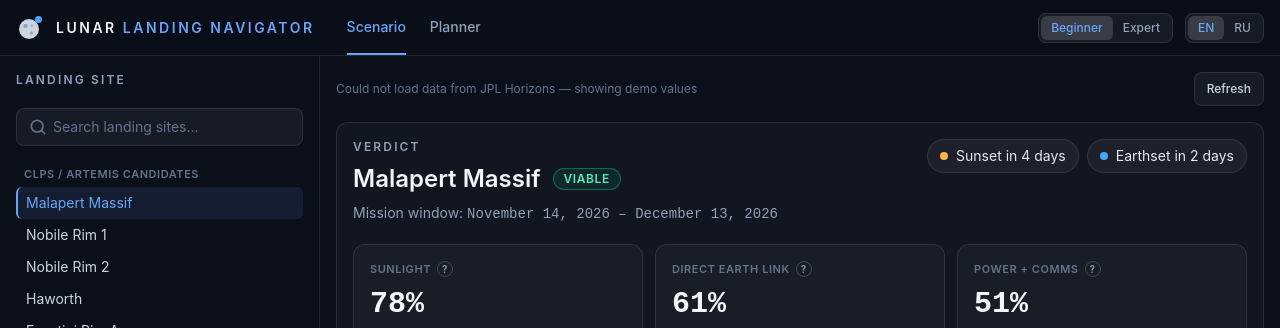
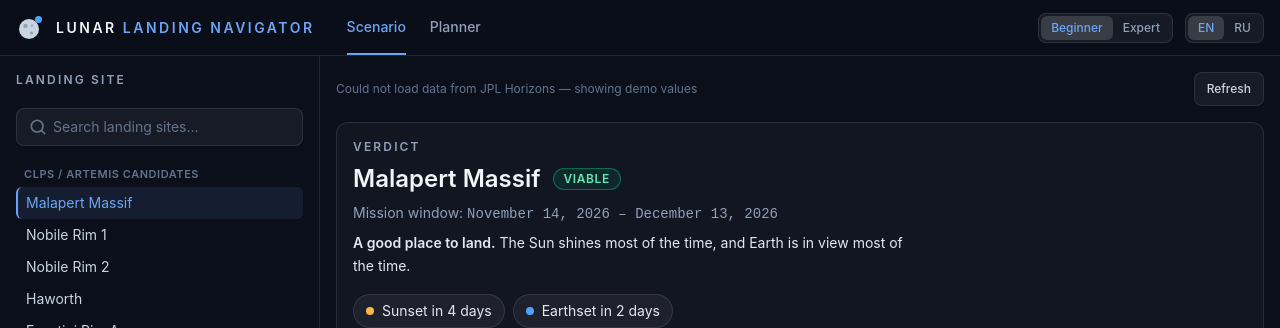
Before and after one commit to dilmun1101/lunar-landing-site-navigator, a React (Vite) app: page /#/scenario in a window 1280 px wide. Both pictures are taken after a click on the button "Beginner". Shown: the top 328 px of the page. Built offline with nearby package versions, Linux system fonts and the light colour scheme; no server answers.

Commit message:
feat: add plain-language verdict sentence for beginners

```diff
--- a/public/locales/en/translation.json
+++ b/public/locales/en/translation.json
@@ -106,7 +106,26 @@
     "dataNoteFlatApprox": "Data: JPL Horizons (DE441), airless, flat horizon — no LOLA terrain data for this site; coordinates are the approximate region center",
     "noData": "This site has no coordinates yet — showing demo values",
     "fetchError": "Could not load data from JPL Horizons — showing demo values",
-    "loading": "Loading data from JPL Horizons…"
+    "loading": "Loading data from JPL Horizons…",
+    "sentence": {
+      "intro": {
+        "viable": "A good place to land.",
+        "marginal": "Workable, with caveats.",
+        "notViable": "Not suitable for this mission."
+      },
+      "body": "The Sun shines {{sun}}, and Earth is in view {{earth}}.",
+      "freq": {
+        "always": "almost all the time",
+        "mostly": "most of the time",
+        "sometimes": "only part of the time",
+        "rarely": "almost never"
+      },
+      "reason": {
+        "battery": "The night lasts longer than the battery can hold.",
+        "sun": "The main problem is too little sunlight.",
+        "earth": "The main problem is too little time in contact with Earth."
+      }
+    }
   },
   "compare": {
     "title": "Compare scenarios",
--- a/public/locales/ru/translation.json
+++ b/public/locales/ru/translation.json
@@ -106,7 +106,26 @@
     "dataNoteFlatApprox": "Данные: JPL Horizons (DE441), без атмосферы, плоский горизонт — для этой площадки нет данных рельефа LOLA; координаты приближённые (центр региона)",
     "noData": "У этой площадки пока нет координат — показаны демо-значения",
     "fetchError": "Не удалось загрузить данные JPL Horizons — показаны демо-значения",
-    "loading": "Загрузка данных JPL Horizons…"
+    "loading": "Загрузка данных JPL Horizons…",
+    "sentence": {
+      "intro": {
+        "viable": "Хорошее место для посадки.",
+        "marginal": "Подходит с оговорками.",
+        "notViable": "Для этой миссии не подходит."
+      },
+      "body": "Солнце светит {{sun}}, а Земля видна {{earth}}.",
+      "freq": {
+        "always": "почти всё время",
+        "mostly": "большую часть времени",
+        "sometimes": "лишь часть времени",
+        "rarely": "почти никогда"
+      },
+      "reason": {
+        "battery": "Ночь длится дольше, чем выдержит батарея.",
+        "sun": "Главная проблема — слишком мало солнечного света.",
+        "earth": "Главная проблема — слишком мало времени на связи с Землёй."
+      }
+    }
   },
   "compare": {
     "title": "Сравнение сценариев",
--- /dev/null
+++ b/src/domain/metrics/verdictSentence/verdictSentence.ts
@@ -0,0 +1,45 @@
+import type { Verdict } from '@/types';
+
+export type Frequency = 'always' | 'mostly' | 'sometimes' | 'rarely';
+
+/** Why the place is not fully viable; null when nothing is wrong */
+export type Reason = 'battery' | 'sun' | 'earth' | null;
+
+export interface VerdictSentence {
+  verdict: Verdict;
+  sun: Frequency;
+  earth: Frequency;
+  reason: Reason;
+}
+
+/** Share of the mission → a plain word instead of a percentage */
+export function frequencyFor(percent: number): Frequency {
+  if (percent >= 85) return 'always';
+  if (percent >= 50) return 'mostly';
+  if (percent >= 20) return 'sometimes';
+  return 'rarely';
+}
+
+/** The parts of a one-sentence verdict for beginners; the words come from i18n */
+export function verdictSentence(input: {
+  verdict: Verdict;
+  sunlightPercent: number;
+  earthLinkPercent: number;
+  blackoutExceeded: boolean;
+}): VerdictSentence {
+  const { verdict, sunlightPercent, earthLinkPercent, blackoutExceeded } =
+    input;
+
+  let reason: Reason = null;
+  if (blackoutExceeded) reason = 'battery';
+  else if (verdict !== 'viable') {
+    reason = sunlightPercent <= earthLinkPercent ? 'sun' : 'earth';
+  }
+
+  return {
+    verdict,
+    sun: frequencyFor(sunlightPercent),
+    earth: frequencyFor(earthLinkPercent),
+    reason,
+  };
+}
--- a/src/features/scenario/VerdictCard/VerdictCard.tsx
+++ b/src/features/scenario/VerdictCard/VerdictCard.tsx
@@ -6,6 +6,7 @@ import Hint from '@/components/ui/Tooltip/Tooltip';
 import MetricTile from '@/components/ui/MetricTile/MetricTile';
 import Panel from '@/components/ui/Panel/Panel';
 import SectionTitle from '@/components/ui/SectionTitle/SectionTitle';
+import { verdictSentence } from '@/domain/metrics/verdictSentence/verdictSentence';
 import { addDays } from '@/domain/time/lunarDay/lunarDay';
 import type { ScenarioView } from '@/features/scenario/demoScenario';
 import { useMode } from '@/hooks/useMode/useMode';
@@ -41,6 +42,15 @@ export default function VerdictCard({
     ? dayFormat.format(endDate)
     : formatUtcDateTime(endDate, i18n.language);
 
+  const sentence = beginner
+    ? verdictSentence({
+        verdict: scenario.verdict,
+        sunlightPercent: scenario.sunlightPercent,
+        earthLinkPercent: scenario.earthLinkPercent,
+        blackoutExceeded: scenario.blackoutExceeded,
+      })
+    : null;
+
   return (
     <Panel className={classNames('flex flex-col gap-5', className)}>
       <div className="flex flex-wrap items-start justify-between gap-4">
@@ -59,6 +69,26 @@ export default function VerdictCard({
               {beginner ? '' : ' UTC'}
             </span>
           </p>
+          {sentence && (
+            <p className="max-w-prose text-sm leading-relaxed text-slate-200">
+              <span className="font-semibold">
+                {t(
+                  `scenario.sentence.intro.${
+                    sentence.verdict === 'not-viable'
+                      ? 'notViable'
+                      : sentence.verdict
+                  }`
+                )}
+              </span>{' '}
+              {t('scenario.sentence.body', {
+                sun: t(`scenario.sentence.freq.${sentence.sun}`),
+                earth: t(`scenario.sentence.freq.${sentence.earth}`),
+              })}
+              {sentence.reason
+                ? ` ${t(`scenario.sentence.reason.${sentence.reason}`)}`
+                : null}
+            </p>
+          )}
         </div>
         {children}
       </div>
```
Also changed, not shown: 1 other file (tests, documents, lock files or other folders).
